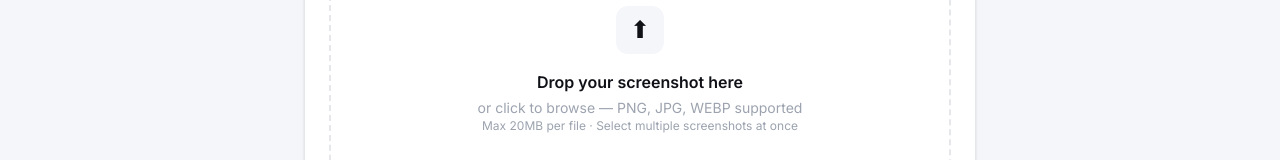
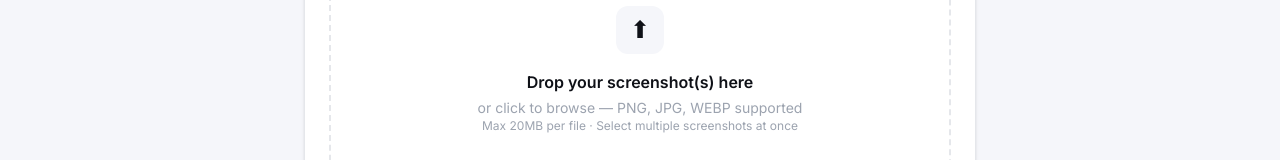
Before and after one commit to michael-0954/HackTJ, a React (Vite) app: page / in a window 1280 px wide. Shown: the part 475-635 px from the top of the page. Built offline with nearby package versions, Linux system fonts and the light colour scheme.

Commit message:
style: added s

```diff
--- a/src/components/UploadZone.jsx
+++ b/src/components/UploadZone.jsx
@@ -57,7 +57,7 @@ export default function UploadZone({ onFileSelected }) {
           <span className="text-2xl">⬆</span>
         </div>
         <p className="font-semibold text-[#0F1117] mb-1">
-          Drop your screenshot here
+          Drop your screenshot(s) here
         </p>
         <p className="text-sm text-[#9CA3AF]">
           or click to browse — PNG, JPG, WEBP supported
```
